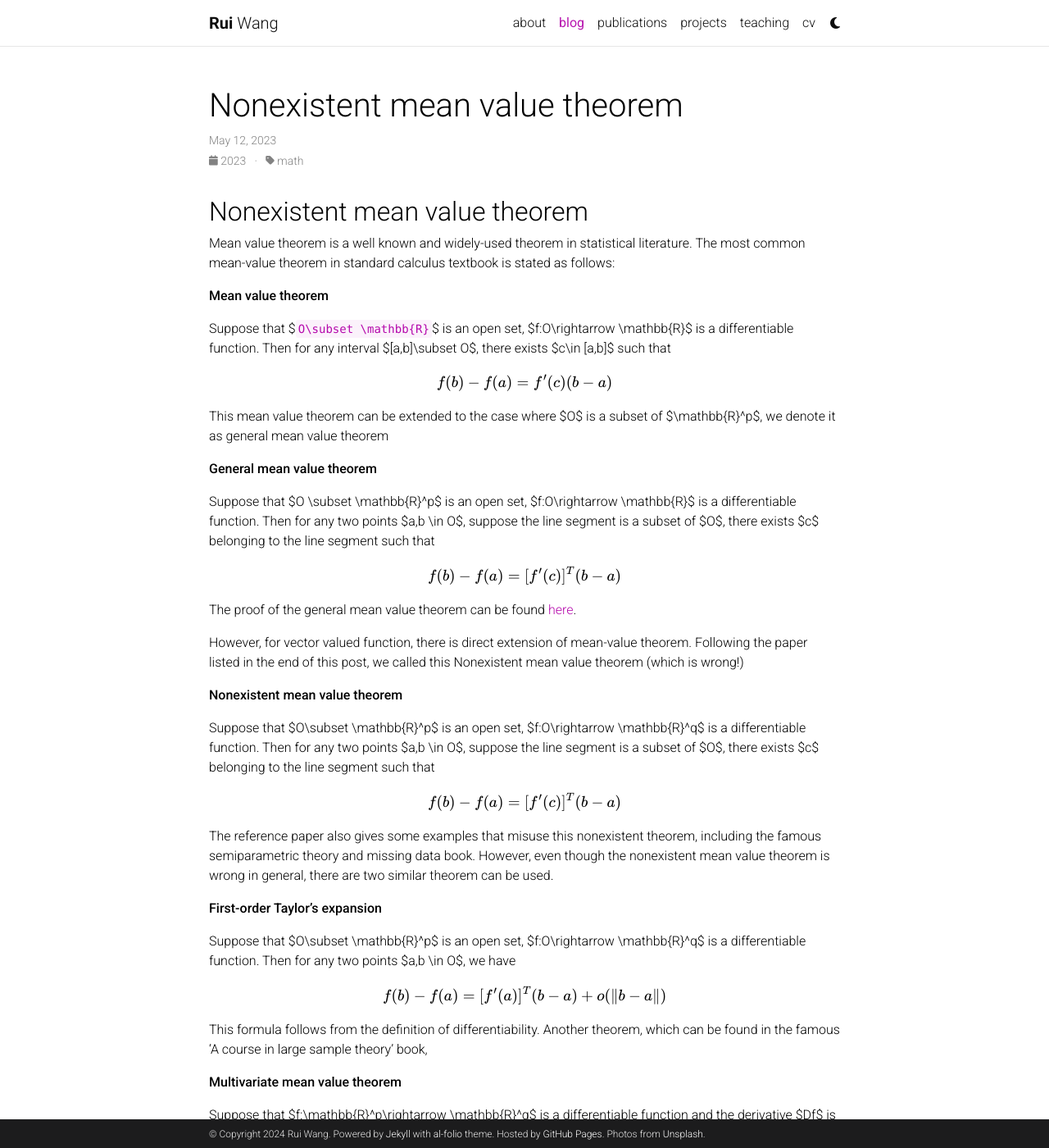
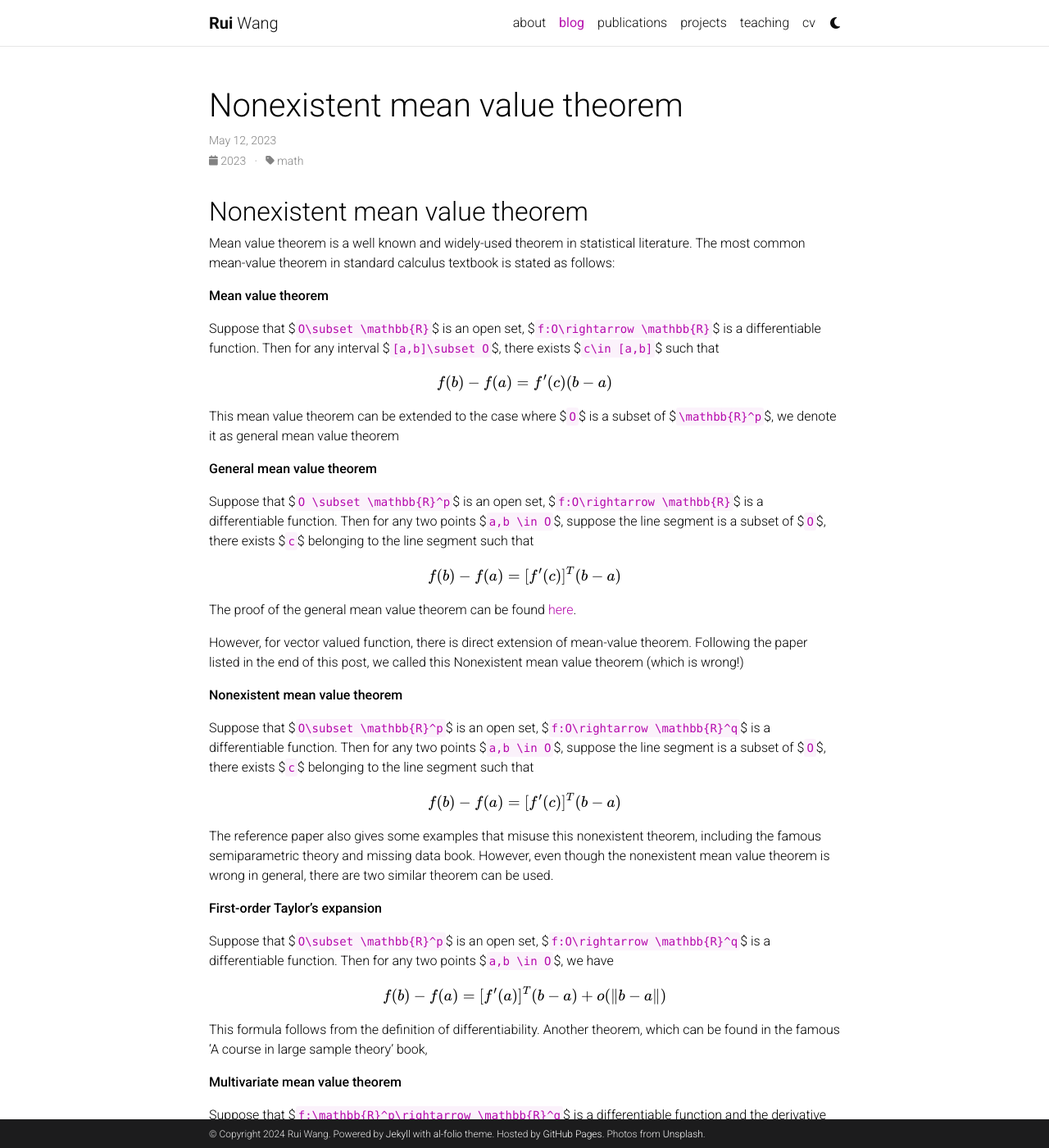
Before and after one commit to wangrui24/wangrui, a Jekyll site: the page built from _posts/2023-08-05-mean_value.md, in a window 1280 px wide and 1400 px high. Shown: the whole window at 82% size. Built offline with Jekyll 4.4.1, drawn with Linux system fonts in a browser that asks for light colours; comment, search, counter and statistics services are not loaded; a style sheet for code colours, icons or effects is not loaded; some of the changed text lies outside the part shown.

Commit message:
Update 2023-08-05-mean_value.md

```diff
--- a/_posts/2023-08-05-mean_value.md
+++ b/_posts/2023-08-05-mean_value.md
@@ -13,16 +13,16 @@ Mean value theorem is a well known and widely-used theorem in statistical litera
 
 **Mean value theorem**
 
-Suppose that $`O\subset \mathbb{R}`$ is an open set, $f:O\rightarrow \mathbb{R}$ is a differentiable function. Then for any interval $[a,b]\subset O$, there exists $c\in [a,b]$ such that
+Suppose that $`O\subset \mathbb{R}`$ is an open set, $`f:O\rightarrow \mathbb{R}`$ is a differentiable function. Then for any interval $`[a,b]\subset O`$, there exists $`c\in [a,b]`$ such that
 
 $$ f(b)-f(a) = f'(c)(b-a) $$
 
 
-This mean value theorem can be extended to the case where $O$ is a subset of $\mathbb{R}^p$, we denote it as general mean value theorem
+This mean value theorem can be extended to the case where $`O`$ is a subset of $`\mathbb{R}^p`$, we denote it as general mean value theorem
 
 **General mean value theorem**
 
-Suppose that $O \subset \mathbb{R}^p$ is an open set, $f:O\rightarrow \mathbb{R}$ is a differentiable function. Then for any two points $a,b \in O$, suppose the line segment is a subset of $O$, there exists $c$ belonging to the line segment such that
+Suppose that $`O \subset \mathbb{R}^p`$ is an open set, $`f:O\rightarrow \mathbb{R}`$ is a differentiable function. Then for any two points $`a,b \in O`$, suppose the line segment is a subset of $`O`$, there exists $`c`$ belonging to the line segment such that
 
 $$ f(b)-f(a) = [f'(c)]^T(b-a) $$
 
@@ -33,7 +33,7 @@ However, for vector valued function, there is direct extension of mean-value the
 
 **Nonexistent mean value theorem**
 
-Suppose that $O\subset \mathbb{R}^p$ is an open set, $f:O\rightarrow \mathbb{R}^q$ is a differentiable function. Then for any two points $a,b \in O$, suppose the line segment is a subset of $O$, there exists $c$ belonging to the line segment such that
+Suppose that $`O\subset \mathbb{R}^p`$ is an open set, $`f:O\rightarrow \mathbb{R}^q`$ is a differentiable function. Then for any two points $`a,b \in O`$, suppose the line segment is a subset of $`O`$, there exists $`c`$ belonging to the line segment such that
 
 $$ f(b)-f(a) = [f'(c)]^T(b-a) $$
 
@@ -42,7 +42,7 @@ The reference paper also gives some examples that misuse this nonexistent theore
 
 **First-order Taylor’s expansion**
 
-Suppose that $O\subset \mathbb{R}^p$ is an open set, $f:O\rightarrow \mathbb{R}^q$ is a differentiable function. Then for any two points $a,b \in O$, we have
+Suppose that $`O\subset \mathbb{R}^p`$ is an open set, $`f:O\rightarrow \mathbb{R}^q`$ is a differentiable function. Then for any two points $`a,b \in O`$, we have
 
 $$ f(b)-f(a) = [f'(a)]^T(b-a) + o(\Vert b-a \Vert) $$
 
@@ -50,7 +50,7 @@ This formula follows from the definition of differentiability. Another theorem,
 
 **Multivariate mean value theorem**
 
-Suppose that  $f:\mathbb{R}^p\rightarrow \mathbb{R}^q$ is a differentiable function and the derivative $Df$ is continuous in a neighborhood $\{x: \Vert x-x_0 \Vert < r\}$ of $x_0$, then for all $t$ with $\Vert t \Vert\leq r$
+Suppose that  $`f:\mathbb{R}^p\rightarrow \mathbb{R}^q`$ is a differentiable function and the derivative $`Df`$ is continuous in a neighborhood $`\{x: \Vert x-x_0 \Vert < r\}`$ of $`x_0`$, then for all $`t`$ with $`\Vert t \Vert\leq r`$
 
 $$ f(x_0+t)-f(x_0) = \int_{0}^1 Df(x_0+ut)du \cdot t$$
 
```
